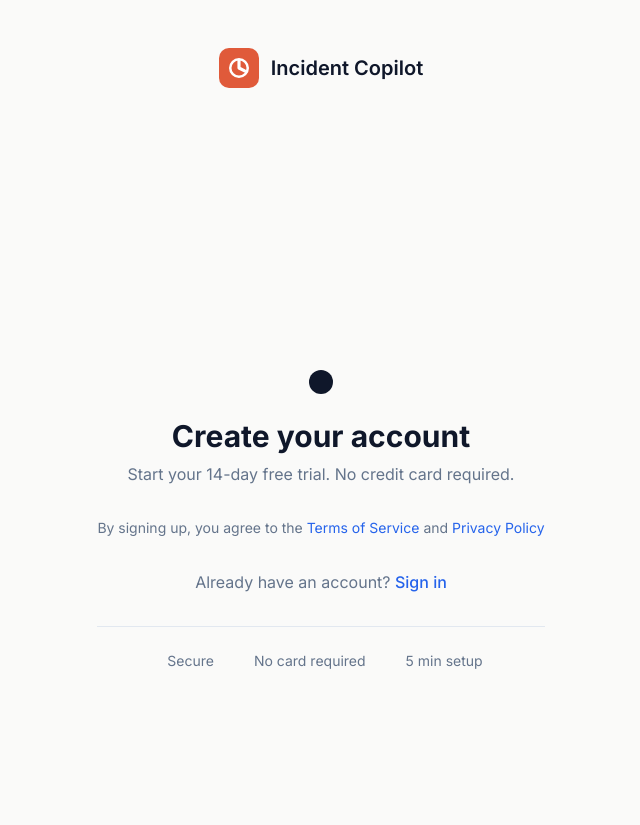
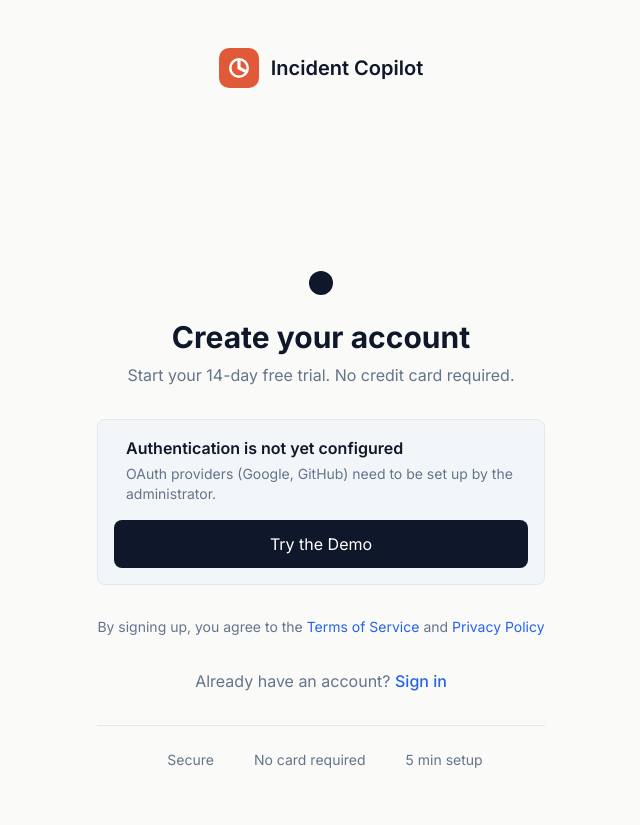
Before and after one commit to jianxux/incident-copilot, a FastAPI app: template src/web/templates/signup.html in a window 1280 px wide. Shown: the top 825 px of the page, without its empty margins (319-959 px from the left). Run offline with FastAPI, Linux system fonts and the light colour scheme; the template is opened without the code that fills it: most values are stand-ins (such as "Sample title", 1, 10 or a date in 2020); data that the repository does not hold is empty; parts of the project's set-up code (start-up, migrations or seed data) failed here and were passed over; some libraries are stand-ins or nearby versions.

Commit message:
fix: auth pages fallback when no providers configured

```diff
--- a/src/web/templates/signup.html
+++ b/src/web/templates/signup.html
@@ -29,7 +29,7 @@
             <p class="mt-2 text-muted">Start your 14-day free trial. No credit card required.</p>
         </div>
 
-        <!-- Google SSO -->
+        <!-- OAuth SSO -->
         <div class="space-y-3">
             {% if supabase_auth_enabled %}
             <a href="/api/auth/supabase/oauth/google?flow=signup" class="w-full flex items-center justify-center px-4 py-3 border border-slate-200 rounded-lg hover:bg-white transition-colors group">
@@ -42,6 +42,7 @@
                 Sign up with Google
             </a>
             {% else %}
+            {% if providers and ('google' in providers or 'github' in providers) %}
             {% if 'google' in providers %}
             <a href="/api/auth/oauth/google?flow=signup" class="w-full flex items-center justify-center px-4 py-3 border border-slate-200 rounded-lg hover:bg-white transition-colors group">
                 <svg class="w-5 h-5 mr-3" viewBox="0 0 24 24">
@@ -52,6 +53,27 @@
                 </svg>
                 Sign up with Google
             </a>
+            {% endif %}
+
+            {% if 'github' in providers %}
+            <a href="/api/auth/oauth/github" class="w-full flex items-center justify-center px-4 py-3 border border-slate-200 rounded-lg hover:bg-white transition-colors group">
+                <i class="fab fa-github text-slate-900 text-xl mr-3"></i>
+                Sign up with GitHub
+            </a>
+            {% endif %}
+            {% else %}
+            <div class="bg-slate-100/70 border border-slate-200 rounded-lg p-4">
+                <div class="flex items-start">
+                    <i class="fas fa-circle-info text-slate-500 mt-0.5 mr-3"></i>
+                    <div>
+                        <p class="font-semibold text-slate-900">Authentication is not yet configured</p>
+                        <p class="text-sm text-muted mt-1">OAuth providers (Google, GitHub) need to be set up by the administrator.</p>
+                    </div>
+                </div>
+                <a href="/dashboard/demo" class="mt-4 w-full inline-flex items-center justify-center px-4 py-3 rounded-lg bg-slate-900 text-white hover:bg-slate-800 transition-colors">
+                    Try the Demo
+                </a>
+            </div>
             {% endif %}
             {% endif %}
         </div>
```
Also changed, not shown: src/web/templates/login.html (+23 -1 lines).
